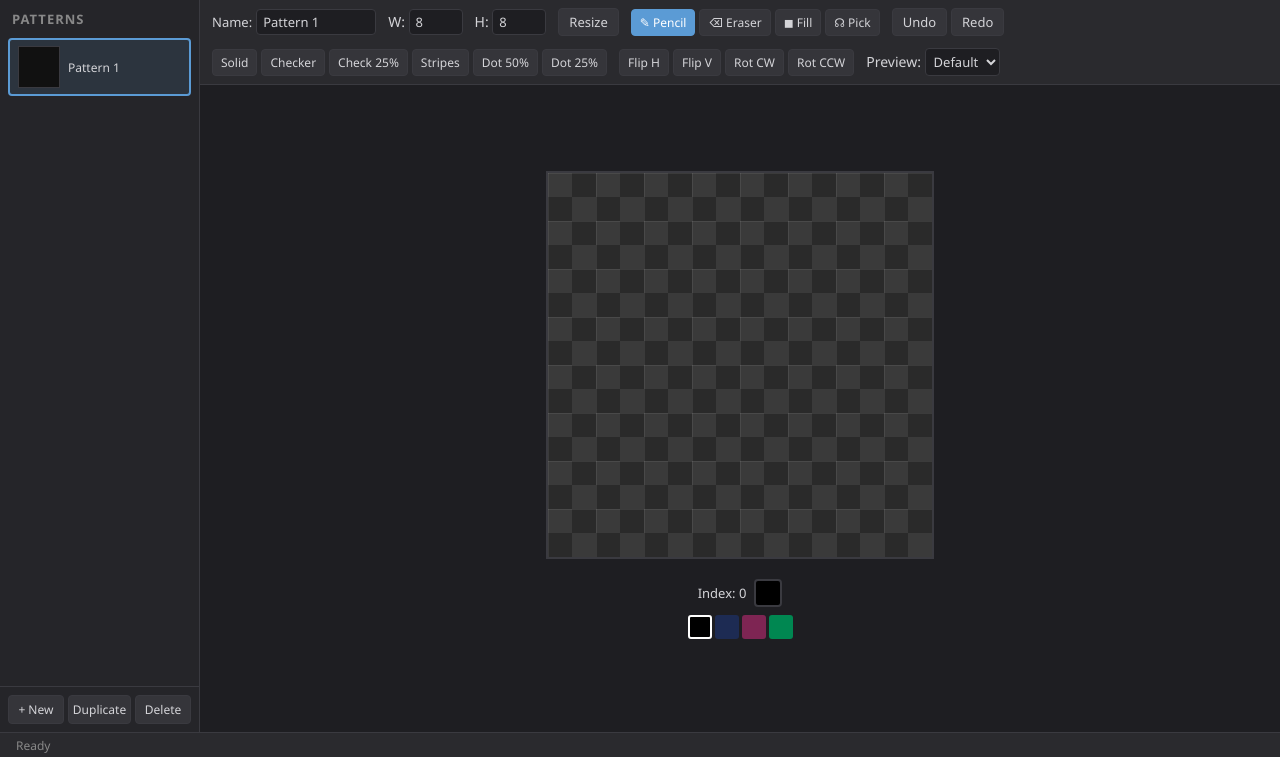
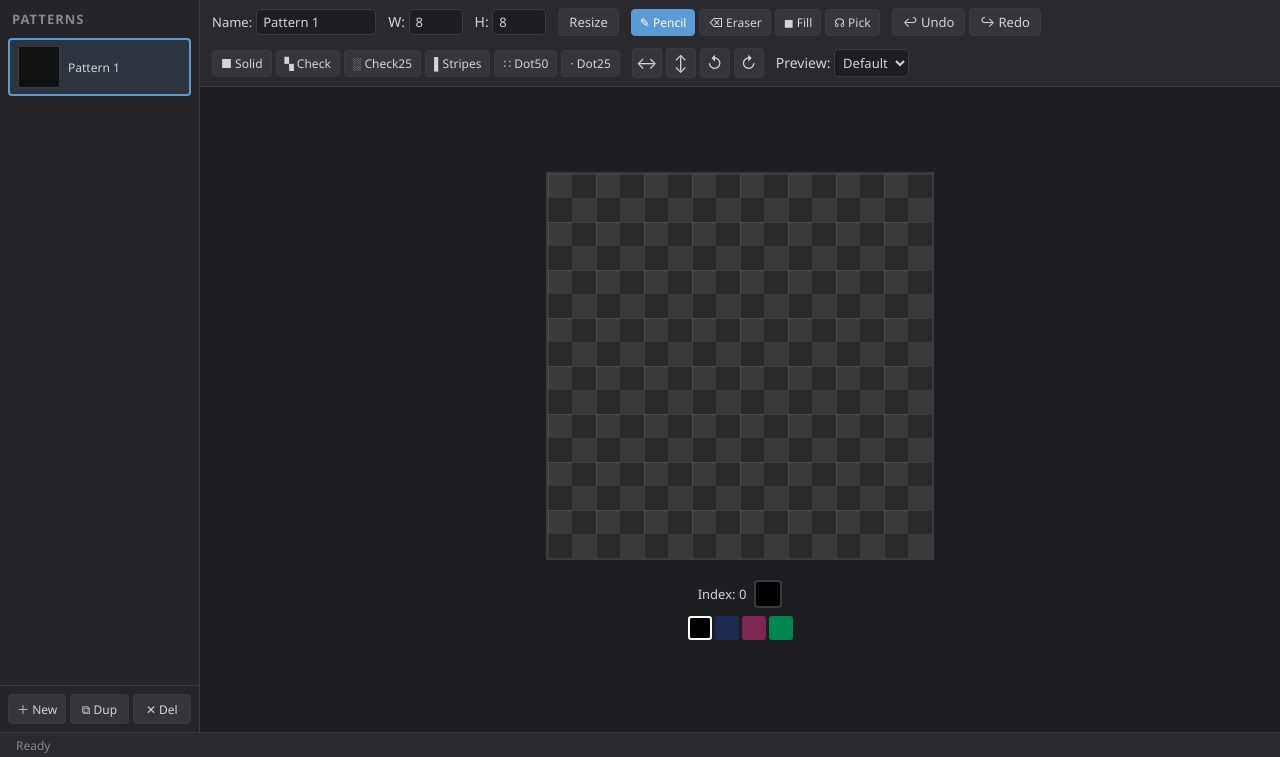
Before and after one commit to jogloran/hazard, a Flask app: page / in a window 1280 px wide. Shown: the part 43-800 px from the top of the page. Run offline with Flask 3, Linux system fonts and the light colour scheme.

Commit message:
Apply consistent icons across pattern designer UI
- Designer transform buttons: icon-only ↔ ↕ ↺ ↻ matching tile info panel
- Undo/Redo: ↩ Undo / ↪ Redo
- Presets: ■ Solid, ▚ Check, ░ Check25, ▌Stripes, ∷ Dot50, · Dot25
- Sidebar actions: ＋ New, ⧉ Dup, ✕ Del
- Transform buttons styled as 30×30 icon squares for visual consistency

https://claude.ai/code/session_019Pr9VGUh6K9UY35kFgMEQj

```diff
--- a/src/hazard/static/css/style.css
+++ b/src/hazard/static/css/style.css
@@ -201,7 +201,16 @@ select { padding: 3px 4px; }
 #preset-buttons { display: flex; gap: 4px; }
 #preset-buttons button { font-size: 12px; padding: 4px 8px; }
 #transform-buttons { display: flex; gap: 4px; }
-#transform-buttons button { font-size: 12px; padding: 4px 8px; }
+#transform-buttons button {
+    font-size: 16px;
+    width: 30px;
+    height: 30px;
+    padding: 0;
+    display: flex;
+    align-items: center;
+    justify-content: center;
+    line-height: 1;
+}
 
 #designer-workspace {
     flex: 1;
--- a/src/hazard/templates/index.html
+++ b/src/hazard/templates/index.html
@@ -28,9 +28,9 @@
             <h2>Patterns</h2>
             <div id="pattern-list"></div>
             <div id="sidebar-actions">
-                <button id="btn-new-pattern" title="Create a new blank pattern">+ New</button>
-                <button id="btn-dup-pattern" title="Duplicate selected pattern">Duplicate</button>
-                <button id="btn-del-pattern" title="Delete selected pattern">Delete</button>
+                <button id="btn-new-pattern" title="Create a new blank pattern">＋ New</button>
+                <button id="btn-dup-pattern" title="Duplicate selected pattern">⧉ Dup</button>
+                <button id="btn-del-pattern" title="Delete selected pattern">✕ Del</button>
             </div>
         </aside>
 
@@ -51,22 +51,22 @@
                         <button class="tool-btn" data-tool="eyedropper" title="Eyedropper (I)">&#9738; Pick</button>
                     </div>
                     <div id="undo-redo">
-                        <button id="btn-undo" title="Undo (Ctrl+Z)">Undo</button>
-                        <button id="btn-redo" title="Redo (Ctrl+Y)">Redo</button>
+                        <button id="btn-undo" title="Undo (Ctrl+Z)">↩ Undo</button>
+                        <button id="btn-redo" title="Redo (Ctrl+Y)">↪ Redo</button>
                     </div>
                     <div id="preset-buttons">
-                        <button id="btn-preset-solid" title="Fill with selected index">Solid</button>
-                        <button id="btn-preset-checker" title="50% checkerboard">Checker</button>
-                        <button id="btn-preset-checker25" title="25% checkerboard">Check 25%</button>
-                        <button id="btn-preset-stripes" title="Vertical stripes">Stripes</button>
-                        <button id="btn-preset-dot50" title="50% dot fill">Dot 50%</button>
-                        <button id="btn-preset-dot25" title="25% dot fill">Dot 25%</button>
+                        <button id="btn-preset-solid" title="Fill with selected index">■ Solid</button>
+                        <button id="btn-preset-checker" title="50% checkerboard">▚ Check</button>
+                        <button id="btn-preset-checker25" title="25% checkerboard">░ Check25</button>
+                        <button id="btn-preset-stripes" title="Vertical stripes">▌Stripes</button>
+                        <button id="btn-preset-dot50" title="50% dot fill">∷ Dot50</button>
+                        <button id="btn-preset-dot25" title="25% dot fill">· Dot25</button>
                     </div>
                     <div id="transform-buttons">
-                        <button id="btn-flip-h" title="Flip horizontal">Flip H</button>
-                        <button id="btn-flip-v" title="Flip vertical">Flip V</button>
-                        <button id="btn-rotate-cw" title="Rotate 90° clockwise">Rot CW</button>
-                        <button id="btn-rotate-ccw" title="Rotate 90° counter-clockwise">Rot CCW</button>
+                        <button id="btn-flip-h" title="Flip horizontal">↔</button>
+                        <button id="btn-flip-v" title="Flip vertical">↕</button>
+                        <button id="btn-rotate-ccw" title="Rotate 90° counter-clockwise">↺</button>
+                        <button id="btn-rotate-cw" title="Rotate 90° clockwise">↻</button>
                     </div>
                     <label>Preview:
                         <select id="designer-palette-select" title="Preview palette (visualization only)"></select>
```
